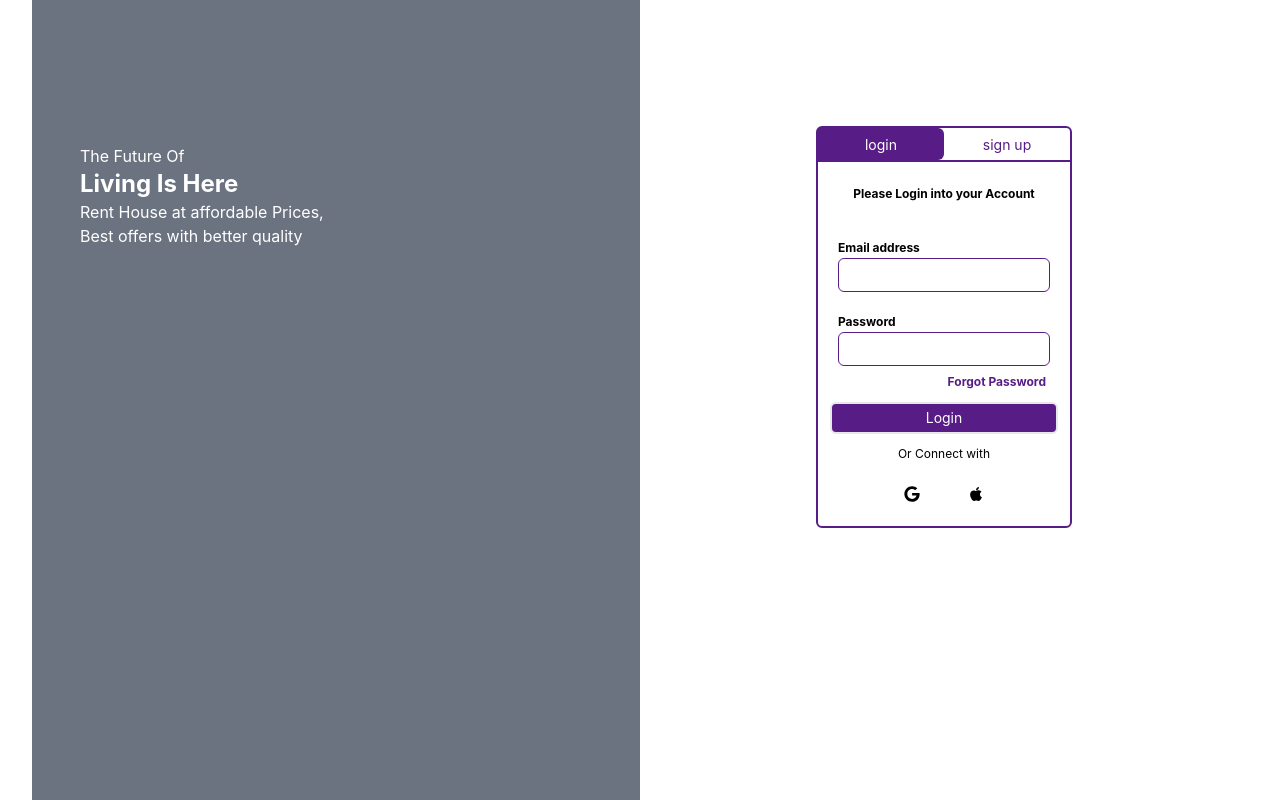
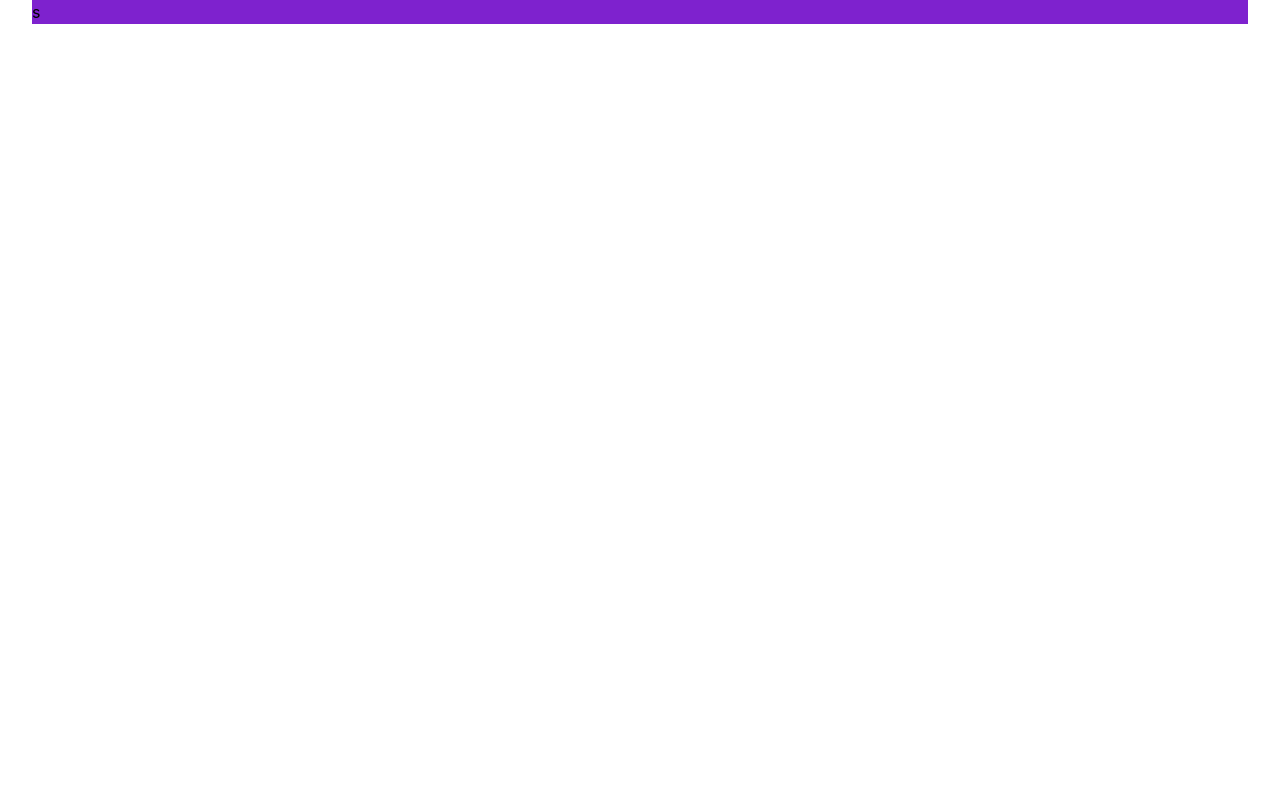
Before and after one commit to luminousbinary/colony_web, a Next.js app: page / in a window 1280 px wide. Built offline with nearby package versions, Linux system fonts and the light colour scheme.

Commit message:
next contact page

```diff
--- a/pages/index.js
+++ b/pages/index.js
@@ -93,64 +93,19 @@ export default function Home() {
 
     <main className={styles.main.hidden}>
 
-      <div className=' grid grid-cols-1  l:grid-cols-2  md:grid-cols-2 h-screen w-full' >
-        {/* text and bg picture */}
-        <div className='hidden   w-full md:block bg-gradient-to-tr from-gray-500 to-gray-500 relative'>
-          <image src='https://sellingdelawarehomes.com/delaware-real-estate/wp-content/uploads/2019/07/Arranging-Furniture-photo.jpg' className='w-full h-full object-cover absolute mix-blend-overlay' />
+      <div className=' h-screen w-full' >
+      {/* form */}
+      <div className='bg-gray-200'>
 
-          <div className='py-36 px-12 p-5 '>
-            <p className=' text-white'>The Future Of</p>
-            <h2 className='text-2xl font-bold  text-white'>Living Is Here</h2>
-            <p className='text-white'>Rent House at affordable Prices, </p>
-            <p className='text-white'> Best offers with better quality</p>
-          </div>
-        </div>
+      </div>
+      {/* contacts*/}
+      <div className='bg-purple-700'>
+        s
+      </div>
 
-        {/* login */}
-        <div className='rounded-2xl  py-[15%] px-[11%] xl:px-20 sm:py-[5%] px-[3%]'>
-          <div className='m-[14%] xl:m-24 min border-2 border-purple-900 rounded-md'>
-            <div className='flex items-center text-center border-b-2 border-purple-900'>
-              <div className=' p-1 w-2/4 bg-purple-900 rounded-r-md '> <a href='#' className=' text-white text-sm'> login</a></div>
-              <div className=' p-1 w-2/4  hover:bg-purple-100'><a href='#' className=' text-purple-900 text-sm'> sign up</a></div>
-            </div>
-            <div className='py-6 text-center'>
-              <p className='font-bold text-xs'>Please Login into your Account</p>
-            </div>
-            {/* for email lofin */}
-            <div className='flex flex-col text-center justify-center px-3'>
-              <form className='max-w-[400px] w-fill mx-auto'>
-                <div className=' text-left  w-full p-2'>
-                  <label className='text-xs font-bold'>Email address</label>
-                  <input type="email" name="email" className='bg-white border border-purple-900 px-4 py-1 rounded-md outline-none text-l w-full' />
-                </div>
-
-                <div className='text-left w-full p-2'>
-                  <label className='text-xs font-bold'>Password</label>
-                  <input type={"password"} name="password" className='bg-white border border-purple-900 px-2 py-1 rounded-md outline-none text-l w-full' />
-
-                </div>
-                <div className='flex w-full  '>
-                  <a href='#' className='text-xs text-purple-900 font-bold  w-full text-right pr-3 '>Forgot Password</a>
-                </div>
-
-                <button className=' w-full border-2 text-sm my-3 bg-purple-900 rounded-md w-2/4 text-center py-1 inline-block text-white hover:bg-purple-700'>
-                  Login
-                </button>
-
-              </form>
-              <p className='text-xs'> Or Connect with</p>
-            </div>
+      </div>
 
 
-            {/* for social login */}
-            <div className='flex justify-center my-2'>
-              <a href='#' className=' p-4 mx-2'> <FaGoogle /> </a>
-              <a href='#' className=' p-4 mx-2'> <FaApple /> </a>
-            </div>
-          </div>
-        </div>
-
-      </div>
     </main>
 
   </div >
```
